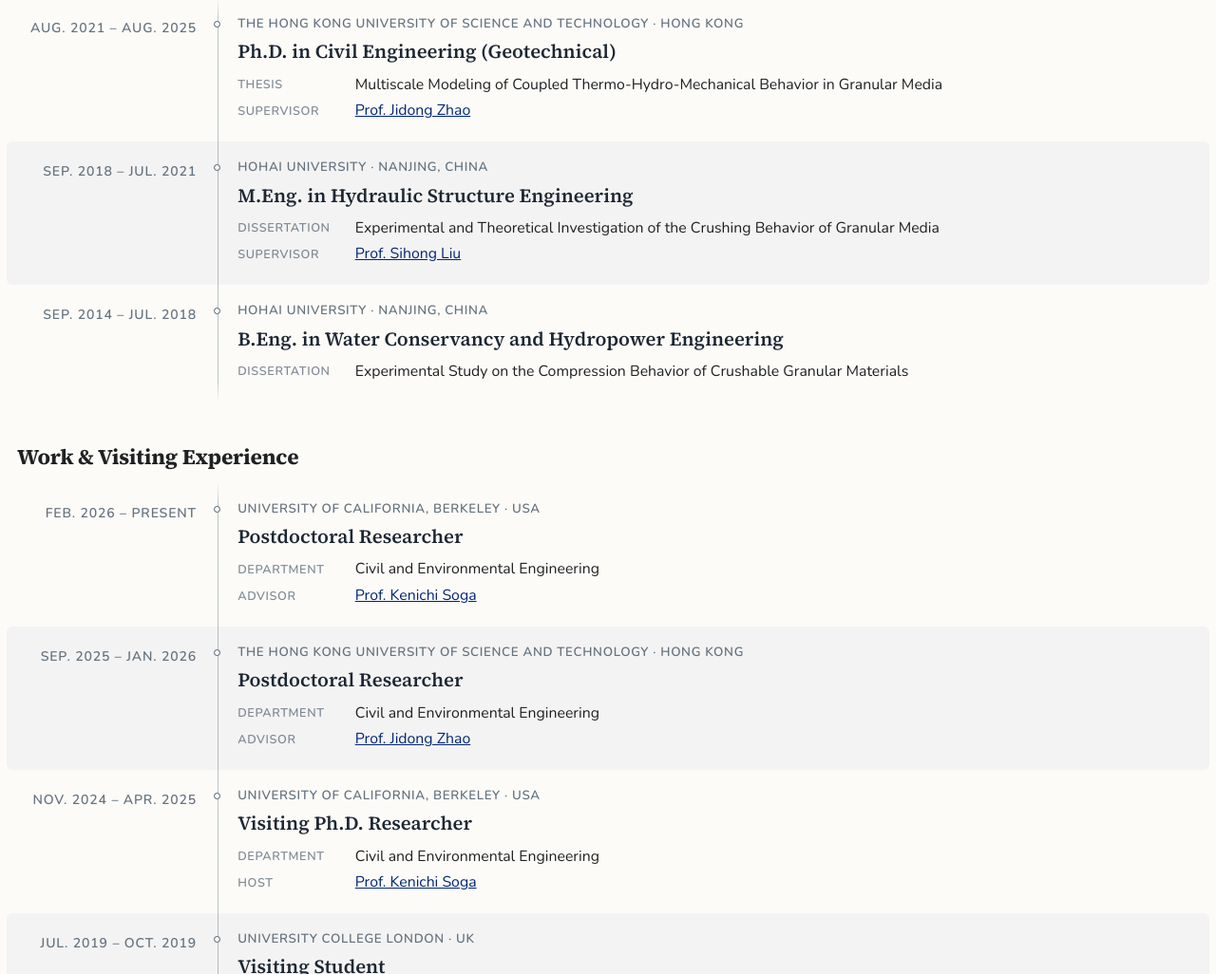
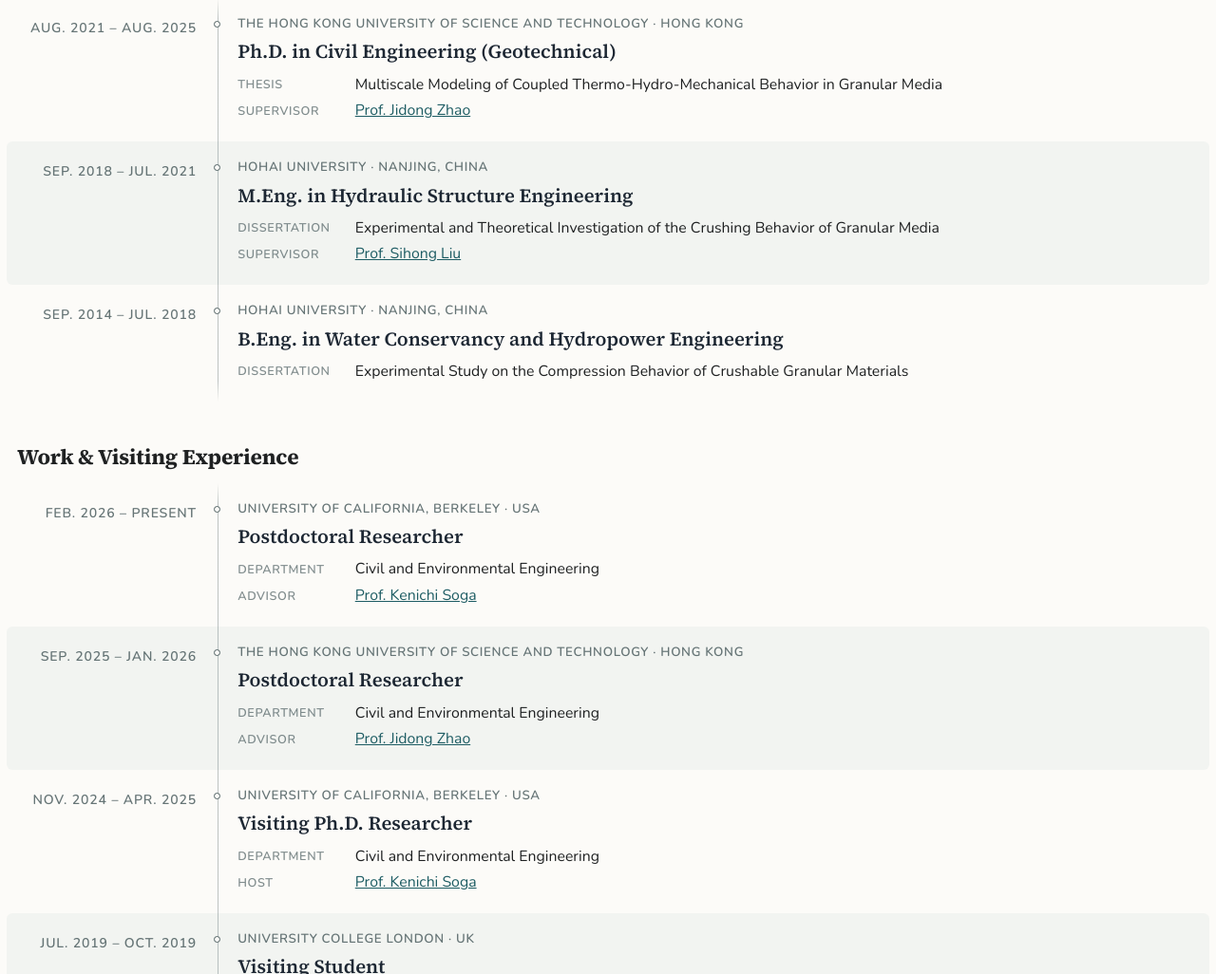
Before and after one commit to yujidu/yujidu.github.io, a Jekyll site: the page built from _pages/cv.md, in a window 1280 px wide and 1400 px high. Shown: the part 328-1354 px from the top of the window at 95% size. Built offline with Jekyll 4.4.1, drawn with Linux system fonts in a browser that asks for light colours; a style sheet for code colours, icons or effects is not loaded.

Commit message:
Palette from the banner photos: Campanile verdigris main colour, sunset copper hovers, warm frosted menu
Co-Authored-By: Claude Opus 5.5 <noreply@anthropic.com>
Claude-Session: https://claude.ai/code/session_01Vw9tGnbWFVNDt9UXvET6V8

```diff
--- a/_sass/_home.scss
+++ b/_sass/_home.scss
@@ -19,12 +19,12 @@ body:not(.has-hero) {
 /* Once scrolled, give the bar a solid background so text stays readable */
 .masthead.is-scrolled,
 .has-hero .masthead.is-scrolled {
-  /* frosted glass with a faint Berkeley-blue tint */
-  background: rgba(236, 241, 250, 0.78);
+  /* frosted glass with a warm paper tint, like the sunset photos */
+  background: rgba(250, 246, 240, 0.8);
   -webkit-backdrop-filter: blur(14px) saturate(1.4);
           backdrop-filter: blur(14px) saturate(1.4);
-  border-bottom: 1px solid rgba(0, 38, 118, 0.08);
-  box-shadow: 0 4px 18px rgba(0, 38, 118, 0.08);
+  border-bottom: 1px solid rgba(121, 74, 42, 0.1);
+  box-shadow: 0 4px 18px rgba(121, 74, 42, 0.08);
 
   .greedy-nav {
     background: transparent;
@@ -608,7 +608,7 @@ a:hover .news-thumb {
 
 .news-thumb__label {
   padding: 0.35em 0.6em;
-  background: $berkeley-blue;
+  background: $campanile;
   color: #fff;
   font-size: $type-size-7;
   font-weight: 600;
@@ -999,7 +999,7 @@ body {
 $cv-date-col: 10.5em;
 $cv-gap: 2.4em;
 $cv-line-x: $cv-date-col + $cv-gap / 2;
-$cv-ink: #4a5a6a;
+$cv-ink: #4b5d5f;  /* verdigris-tinted slate */
 
 .cv-timeline {
   position: relative;
@@ -1647,7 +1647,7 @@ $cv-ink: #4a5a6a;
   }
 
   &:nth-child(even)::before {
-    background: rgba($berkeley-blue, 0.035);
+    background: rgba($campanile, 0.045);
   }
 
   &:hover {
@@ -1655,7 +1655,7 @@ $cv-ink: #4a5a6a;
   }
 
   &:hover::before {
-    background: rgba($berkeley-blue, 0.075);
+    background: rgba($campanile, 0.09);
   }
 }
 
@@ -1676,8 +1676,8 @@ $cv-ink: #4a5a6a;
 @media (max-width: 768px) {
   .masthead.is-scrolled .greedy-nav .visible-links li:first-child {
     background: linear-gradient(to right,
-      rgba(236, 241, 250, 0.96) 85%,
-      rgba(236, 241, 250, 0));
+      rgba(250, 246, 240, 0.96) 85%,
+      rgba(250, 246, 240, 0));
   }
 }
 
@@ -1699,11 +1699,11 @@ $cv-ink: #4a5a6a;
   }
 
   &:nth-child(even)::after {
-    background: rgba($berkeley-blue, 0.035);
+    background: rgba($campanile, 0.045);
   }
 
   &:hover::after {
-    background: rgba($berkeley-blue, 0.075);
+    background: rgba($campanile, 0.09);
   }
 }
 
--- a/_sass/_variables.scss
+++ b/_sass/_variables.scss
@@ -71,11 +71,12 @@ $danger-color               : #ee5f5b;
 $info-color                 : #962570;
 
 /* links */
-$berkeley-blue              : #002676;  /* UC Berkeley brand */
-$california-gold            : #FDB515;
-$founders-rock              : #3B7EA1;
-$link-color                 : $berkeley-blue;
-$link-color-hover           : $founders-rock;
+/* Palette drawn from the banner photos: the Campanile's verdigris copper roof
+   as the main colour, the sunset copper as a warm accent for hovers. */
+$campanile                  : #1d5c63;  /* deep verdigris teal */
+$sunset-copper              : #b5652a;  /* warm copper from the sunset */
+$link-color                 : $campanile;
+$link-color-hover           : $sunset-copper;
 $link-color-visited         : mix(#fff, $link-color, 25%);
 $masthead-link-color        : #000;
 $masthead-link-color-hover  : $primary-color;
```
